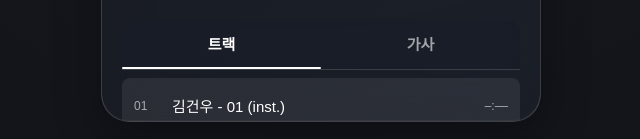
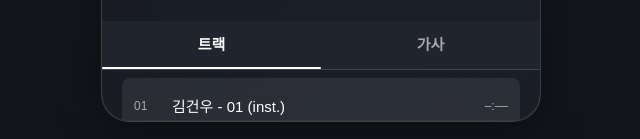
Before and after one commit to vydmscks/true-man-show, a plain HTML site: page index.html in a window 1280 px wide. Shown: the part 658-797 px from the top of the page, 319-959 px from the left. Drawn offline with Linux system fonts and the light colour scheme.

Commit message:
Pin opaque tabs flush to glass panel edges

```diff
--- a/index.html
+++ b/index.html
@@ -1,7 +1,7 @@
 <!doctype html>
 <html lang="ko">
 <head>
-<meta charset="utf-8"><meta name="viewport" content="width=device-width, initial-scale=1, viewport-fit=cover"><meta name="theme-color" content="#111318"><meta name="description" content="TTL의 앨범 True Man Show"><title>True Man Show — TTL</title><link rel="icon" href="assets/cover.png"><link rel="stylesheet" href="style.css?v=18">
+<meta charset="utf-8"><meta name="viewport" content="width=device-width, initial-scale=1, viewport-fit=cover"><meta name="theme-color" content="#111318"><meta name="description" content="TTL의 앨범 True Man Show"><title>True Man Show — TTL</title><link rel="icon" href="assets/cover.png"><link rel="stylesheet" href="style.css?v=19">
 </head>
 <body>
 <div class="background" aria-hidden="true"></div>
--- a/style.css
+++ b/style.css
@@ -53,6 +53,7 @@ dialog button { float: right; width: 44px; height: 44px; border: 0; background:
 
 /* The glass surface belongs to the player, leaving the outer charcoal clear. */
 .player {
+  --player-padding: 20px;
   position: relative;
   isolation: isolate;
   width: calc(100% - 32px);
@@ -64,7 +65,7 @@ dialog button { float: right; width: 44px; height: 44px; border: 0; background:
   scrollbar-width: thin;
   scrollbar-color: #ffffff38 transparent;
   margin: max(16px, env(safe-area-inset-top)) auto max(20px, env(safe-area-inset-bottom));
-  padding: 20px;
+  padding: var(--player-padding);
   border: 1px solid #ffffff26;
   border-radius: 28px;
   background: linear-gradient(135deg, #ffffff10, #ffffff03 45%, #a5c5ff09), #ffffff04;
@@ -79,13 +80,13 @@ dialog button { float: right; width: 44px; height: 44px; border: 0; background:
 }
 .tabs {
   position: sticky;
-  top: 0;
+  top: calc(-1 * var(--player-padding));
   z-index: 3;
   flex-shrink: 0;
-  background: #191e27ed;
-  backdrop-filter: blur(20px) saturate(150%);
-  -webkit-backdrop-filter: blur(20px) saturate(150%);
-  border-radius: 12px 12px 0 0;
+  width: calc(100% + 2 * var(--player-padding));
+  margin-inline: calc(-1 * var(--player-padding));
+  background: #20242d;
+  border-radius: 0;
 }
 .tab-indicator { position: absolute; bottom: 0; left: 0; height: 2px; width: 50%; background: #fff; border-radius: 2px; transform-origin: left center; pointer-events: none; will-change: transform; }
 
@@ -101,7 +102,7 @@ dialog button { float: right; width: 44px; height: 44px; border: 0; background:
 .film-strip::before, .film-strip::after { content: ''; position: absolute; z-index: 2; left: 0; right: 0; height: 16px; border-top: 4px solid #08090c; border-bottom: 4px solid #08090c; background: repeating-linear-gradient(to right, #08090c 0 7px, #bec5cddd 7px 16px, #08090c 16px 24px); }
 .film-strip::before { top: 0; }
 .film-strip::after { bottom: 0; }
-@media (max-width: 360px) { .player { width: calc(100% - 24px); padding: 16px; border-radius: 24px; } }
+@media (max-width: 360px) { .player { --player-padding: 16px; width: calc(100% - 24px); border-radius: 24px; } }
 @media (prefers-reduced-motion: reduce) { .tabs::after, .tab { transition: none; } }
 
 
```
